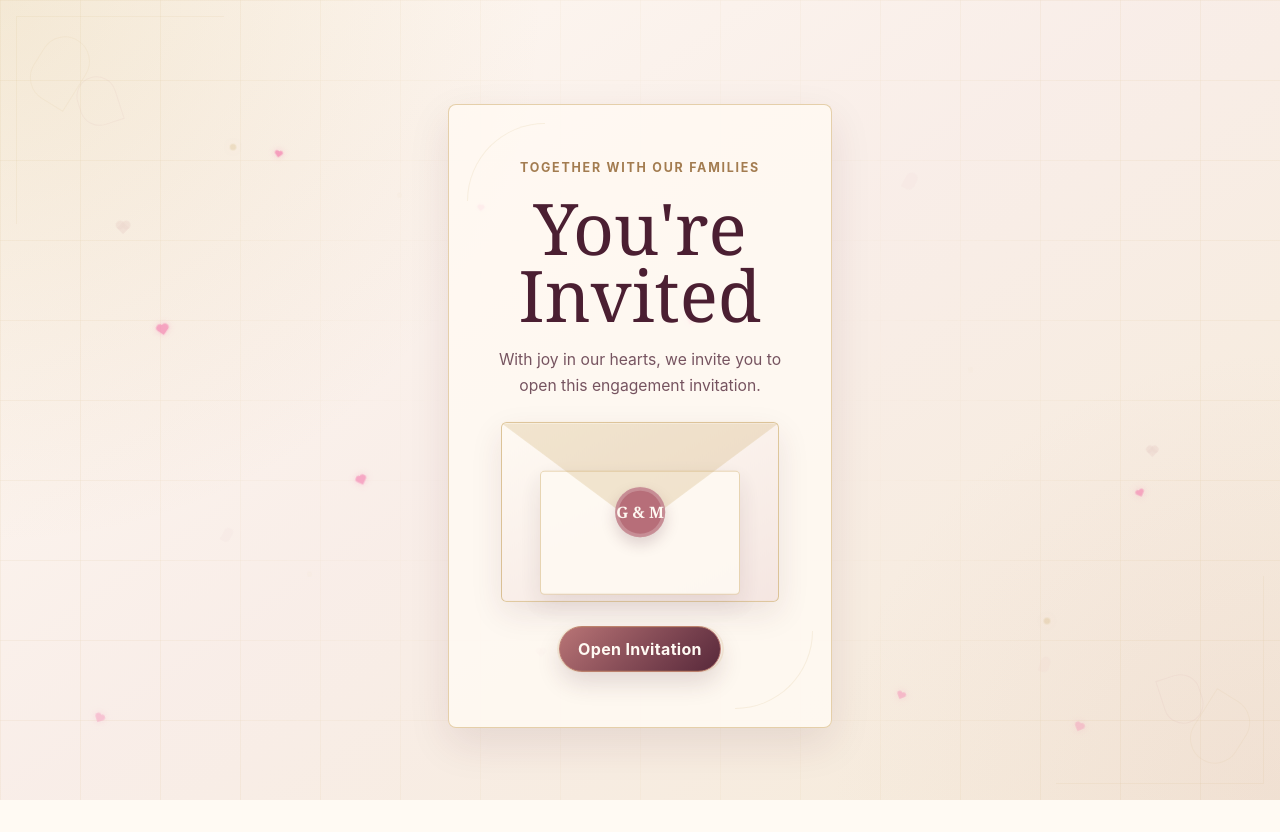
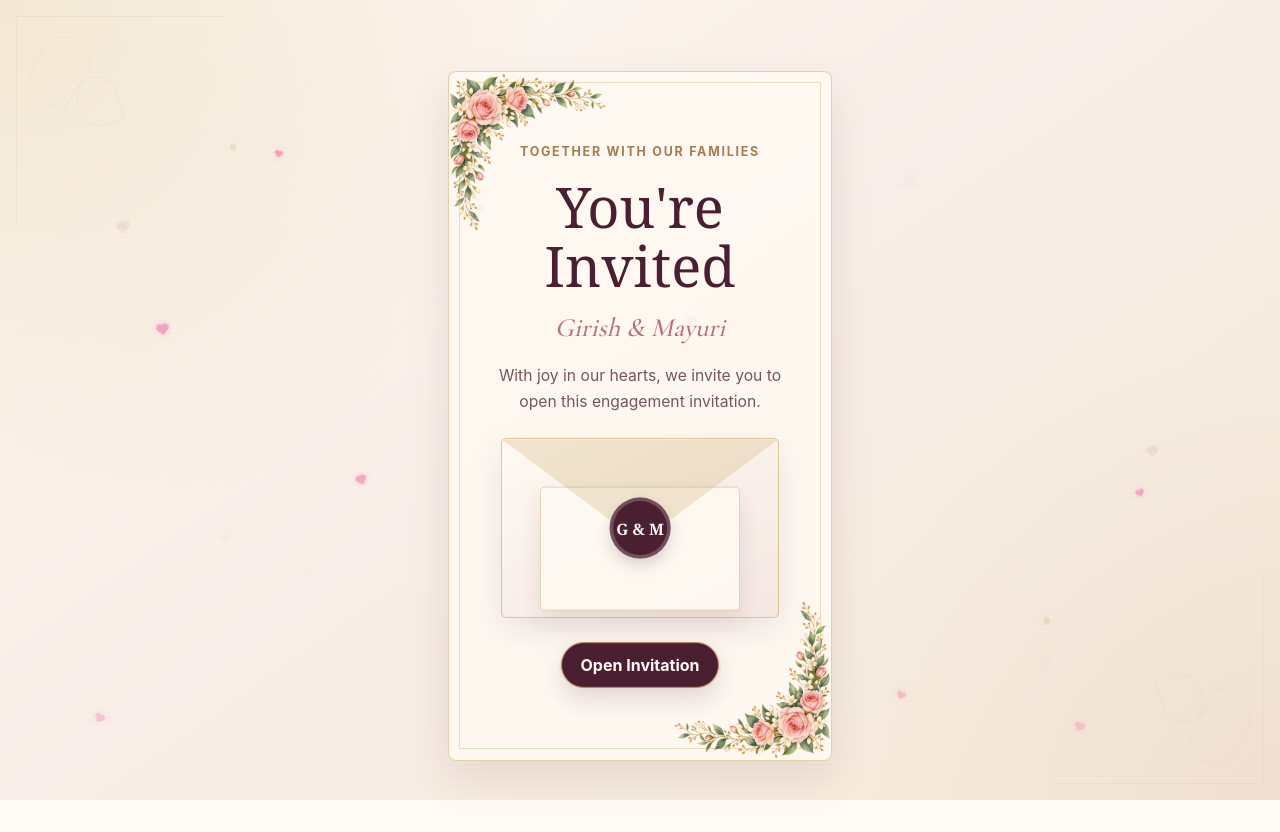
Before and after one commit to GIRISH7498/engagement-invitation, an Angular app: page / in a window 1280 px wide. Built offline with nearby package versions, Linux system fonts and the light colour scheme.

Commit message:
make invitation more robust

```diff
--- a/src/app/components/closing-section/closing-section.html
+++ b/src/app/components/closing-section/closing-section.html
@@ -1,6 +1,6 @@
 <section class="closing-panel" aria-labelledby="closing-heading">
-  <span class="floral-corner floral-corner-top" aria-hidden="true"></span>
-  <span class="floral-corner floral-corner-bottom" aria-hidden="true"></span>
+  <span class="botanical-corner" aria-hidden="true"></span>
+  <span class="botanical-corner botanical-corner-bottom" aria-hidden="true"></span>
 
   <p class="eyebrow">{{ labels().closingEyebrow }}</p>
   <h1 id="closing-heading">{{ messages().closingMessage }}</h1>
--- a/src/app/components/closing-section/closing-section.scss
+++ b/src/app/components/closing-section/closing-section.scss
@@ -6,10 +6,10 @@
 .closing-panel {
   position: relative;
   display: grid;
-  gap: 0.9rem;
+  gap: 1.25rem;
   width: min(100%, 30rem);
   margin-inline: auto;
-  padding: clamp(1.5rem, 5vw, 2.35rem) clamp(1.05rem, 4.5vw, 1.85rem);
+  padding: 4.5rem 1.5rem;
   overflow: hidden;
   text-align: center;
   background:
@@ -34,43 +34,6 @@
   border-radius: calc(var(--engagement-radius-card) - 0.12rem);
 }
 
-.floral-corner {
-  position: absolute;
-  width: 5rem;
-  aspect-ratio: 1;
-  opacity: 0.28;
-  pointer-events: none;
-  border: 1px solid var(--engagement-line-strong);
-  border-radius: 999px 0;
-}
-
-.floral-corner::before,
-.floral-corner::after {
-  position: absolute;
-  content: '';
-  border: 1px solid var(--engagement-line);
-  border-radius: 999px 0;
-}
-
-.floral-corner::before {
-  inset: 1rem 0.7rem 0.7rem 1rem;
-}
-
-.floral-corner::after {
-  inset: 2rem 1.45rem 1.45rem 2rem;
-}
-
-.floral-corner-top {
-  top: 0.75rem;
-  left: 0.75rem;
-}
-
-.floral-corner-bottom {
-  right: 0.75rem;
-  bottom: 0.75rem;
-  transform: rotate(180deg);
-}
-
 .eyebrow,
 h1,
 .supporting,
@@ -90,9 +53,9 @@ h1,
 h1 {
   color: var(--engagement-secondary);
   font-family: var(--engagement-font-names);
-  font-size: clamp(2.05rem, 8.8vw, 3.45rem);
+  font-size: 2.5rem;
   font-weight: 600;
-  line-height: 1.02;
+  line-height: 1.15;
   overflow-wrap: anywhere;
   text-wrap: balance;
   white-space: pre-line;
--- a/src/app/components/countdown/countdown.scss
+++ b/src/app/components/countdown/countdown.scss
@@ -12,16 +12,7 @@
   padding: clamp(1.35rem, 4.6vw, 2.05rem) clamp(1rem, 3.8vw, 1.65rem);
   overflow: hidden;
   text-align: center;
-  background:
-    linear-gradient(
-      180deg,
-      color-mix(in srgb, var(--engagement-bg) 97%, white),
-      color-mix(in srgb, var(--engagement-blush) 18%, var(--engagement-bg))
-    ),
-    var(--engagement-bg);
-  border: 1px solid color-mix(in srgb, var(--engagement-gold) 26%, transparent);
-  border-radius: var(--engagement-radius-card);
-  box-shadow: var(--engagement-shadow-soft);
+  background: transparent;
   animation: stage-in 560ms ease both;
 }
 
@@ -30,8 +21,7 @@
   inset: 0.55rem;
   content: '';
   pointer-events: none;
-  border: 1px solid color-mix(in srgb, var(--engagement-gold) 32%, transparent);
-  border-radius: calc(var(--engagement-radius-card) - 0.12rem);
+  border-block: 1px solid var(--engagement-line);
 }
 
 .eyebrow,
@@ -53,9 +43,9 @@ h1,
 h1 {
   color: var(--engagement-secondary);
   font-family: var(--engagement-font-names);
-  font-size: clamp(1.9rem, 8.4vw, 3.15rem);
+  font-size: 2.25rem;
   font-weight: 600;
-  line-height: 0.98;
+  line-height: 1.15;
 }
 
 .gold-divider {
@@ -86,7 +76,7 @@ h1 {
 
 .countdown-grid {
   display: grid;
-  grid-template-columns: repeat(2, minmax(0, 1fr));
+  grid-template-columns: repeat(4, minmax(0, 1fr));
   gap: 0.55rem;
 }
 
@@ -97,9 +87,12 @@ h1 {
   place-items: center;
   padding: 0.7rem 0.42rem;
   color: var(--engagement-text);
-  border-block: 1px solid var(--engagement-line);
-  background: color-mix(in srgb, var(--engagement-bg) 52%, transparent);
+  border-inline-end: 1px solid var(--engagement-line);
   animation: count-arrive 620ms ease both;
+}
+
+.count-unit:last-child {
+  border-inline-end: 0;
 }
 
 .count-unit:nth-child(2) {
@@ -117,15 +110,16 @@ h1 {
 .count-unit strong {
   color: var(--engagement-secondary);
   font-family: var(--engagement-font-names);
-  font-size: clamp(2.1rem, 10.5vw, 3.3rem);
+  font-size: 2rem;
+  font-variant-numeric: tabular-nums;
   line-height: 0.9;
 }
 
 .count-unit span {
   color: var(--engagement-gold-deep);
-  font-size: 0.68rem;
+  font-size: 0.6rem;
   font-weight: 700;
-  letter-spacing: 0.14em;
+  letter-spacing: 0;
   text-transform: uppercase;
 }
 
--- a/src/app/components/couple-reveal/couple-reveal.html
+++ b/src/app/components/couple-reveal/couple-reveal.html
@@ -2,8 +2,8 @@
   <p class="eyebrow">{{ labels().coupleEyebrow }}</p>
 
   <div class="portrait-frame">
-    <span class="frame-floral frame-floral-top" aria-hidden="true"></span>
-    <span class="frame-floral frame-floral-bottom" aria-hidden="true"></span>
+    <span class="botanical-corner" aria-hidden="true"></span>
+    <span class="botanical-corner botanical-corner-bottom" aria-hidden="true"></span>
 
     @if (couple().couplePhoto) {
       <img [src]="couple().couplePhoto" [alt]="photoAlt()" decoding="async" fetchpriority="high" />
--- a/src/app/components/couple-reveal/couple-reveal.scss
+++ b/src/app/components/couple-reveal/couple-reveal.scss
@@ -5,7 +5,7 @@
 
 .couple-reveal {
   display: grid;
-  gap: 0.75rem;
+  gap: 1.15rem;
   justify-items: center;
   width: min(100%, 24.5rem);
   margin-inline: auto;
@@ -29,10 +29,10 @@
 .portrait-frame {
   position: relative;
   width: min(70vw, 16.75rem);
-  aspect-ratio: 4 / 5;
-  padding: 0.38rem;
+  aspect-ratio: 0.925;
+  padding: 0.5rem;
   border: 1px solid color-mix(in srgb, var(--engagement-gold) 62%, transparent);
-  border-radius: 0.95rem;
+  border-radius: 0.5rem;
   background: var(--engagement-surface-soft);
   box-shadow:
     0 0.9rem 2.2rem color-mix(in srgb, var(--engagement-secondary) 12%, transparent),
@@ -44,13 +44,24 @@ img,
 .photo-placeholder {
   width: 100%;
   height: 100%;
-  border-radius: 0.68rem;
+  border-radius: 0.25rem;
   object-fit: contain;
 }
 
 img {
   display: block;
   animation: photo-zoom 900ms ease both 120ms;
+}
+
+.botanical-corner {
+  z-index: 1;
+  width: 5rem;
+  top: -1rem;
+  left: -1rem;
+}
+
+.botanical-corner-bottom {
+  inset: auto -1rem -1rem auto;
 }
 
 .photo-placeholder {
@@ -60,26 +71,6 @@ img {
   font-family: var(--engagement-font-display);
   font-size: clamp(2.4rem, 15vw, 4.8rem);
   background: linear-gradient(145deg, var(--engagement-bg), var(--engagement-blush));
-}
-
-.frame-floral {
-  position: absolute;
-  width: 4rem;
-  aspect-ratio: 1;
-  opacity: 0.34;
-  border: 1px solid var(--engagement-line-strong);
-  border-radius: 999px 0;
-}
-
-.frame-floral-top {
-  top: -0.75rem;
-  left: -0.75rem;
-}
-
-.frame-floral-bottom {
-  right: -0.75rem;
-  bottom: -0.75rem;
-  transform: rotate(180deg);
 }
 
 .names {
@@ -97,9 +88,9 @@ img {
   max-width: 100%;
   color: var(--engagement-secondary);
   font-family: var(--engagement-font-names);
-  font-size: clamp(2.05rem, 9.4vw, 3.8rem);
+  font-size: 3.25rem;
   font-weight: 600;
-  line-height: 0.96;
+  line-height: 1.05;
   overflow-wrap: anywhere;
   text-wrap: balance;
 }
--- a/src/app/components/decorative-background/decorative-background.scss
+++ b/src/app/components/decorative-background/decorative-background.scss
@@ -31,12 +31,13 @@
   position: absolute;
   inset: 0;
   content: '';
-  opacity: 0.24;
-  background-image:
-    linear-gradient(var(--engagement-line) 1px, transparent 1px),
-    linear-gradient(90deg, var(--engagement-line) 1px, transparent 1px);
-  background-size: 5rem 5rem;
-  mask-image: radial-gradient(circle at center, transparent 0, transparent 24%, black 72%);
+  opacity: 0.16;
+  background-image: repeating-linear-gradient(
+    0deg,
+    transparent,
+    transparent 3px,
+    var(--engagement-line) 4px
+  );
 }
 
 .spark,
--- a/src/app/components/event-details/event-details.html
+++ b/src/app/components/event-details/event-details.html
@@ -1,5 +1,7 @@
 <section class="event-details" aria-labelledby="engagement-details-heading">
   <article class="invitation-card">
+    <span class="botanical-corner" aria-hidden="true"></span>
+    <span class="botanical-corner botanical-corner-bottom" aria-hidden="true"></span>
     <p class="eyebrow">{{ event().title }}</p>
 
     <h1 id="engagement-details-heading" class="couple-title">
--- a/src/app/components/event-details/event-details.scss
+++ b/src/app/components/event-details/event-details.scss
@@ -7,13 +7,17 @@
   width: 100%;
 }
 
+.botanical-corner {
+  width: min(38%, 8rem);
+}
+
 .invitation-card {
   position: relative;
   display: grid;
-  gap: 0.82rem;
+  gap: 1.35rem;
   width: min(100%, 30rem);
   margin-inline: auto;
-  padding: clamp(1.35rem, 4.4vw, 2.1rem) clamp(1.05rem, 4vw, 1.85rem);
+  padding: 4.5rem 1.5rem 3rem;
   overflow: hidden;
   text-align: center;
   background:
@@ -61,9 +65,9 @@
   gap: 0.15rem 0.55rem;
   color: var(--engagement-secondary);
   font-family: var(--engagement-font-names);
-  font-size: clamp(2rem, 9vw, 3.95rem);
+  font-size: 3rem;
   font-weight: 600;
-  line-height: 0.94;
+  line-height: 1.1;
 }
 
 .couple-title span {
@@ -116,7 +120,7 @@
   display: grid;
   gap: 0.34rem;
   justify-items: center;
-  padding: 0.82rem 0;
+  padding: 1.15rem 0;
   border-block-start: 1px solid var(--engagement-line);
   animation: detail-arrive 620ms ease both;
 }
@@ -178,12 +182,12 @@ dd {
 }
 
 .date-day {
-  margin-block: 0.08rem;
+  margin-block: 0.5rem;
   color: var(--engagement-secondary);
   font-family: var(--engagement-font-names);
-  font-size: clamp(4rem, 18vw, 6.2rem);
+  font-size: 5.75rem;
   font-weight: 700;
-  line-height: 0.78;
+  line-height: 1;
   text-shadow: 0 0.45rem 1.35rem color-mix(in srgb, var(--engagement-gold) 12%, transparent);
 }
 
--- a/src/app/components/invitation-cover/invitation-cover.html
+++ b/src/app/components/invitation-cover/invitation-cover.html
@@ -5,11 +5,12 @@
   aria-labelledby="invitation-cover-heading"
   aria-describedby="invitation-cover-message"
 >
-  <span class="floral-corner floral-corner-top" aria-hidden="true"></span>
-  <span class="floral-corner floral-corner-bottom" aria-hidden="true"></span>
+  <span class="botanical-corner" aria-hidden="true"></span>
+  <span class="botanical-corner botanical-corner-bottom" aria-hidden="true"></span>
 
   <p class="family-line">{{ labels().coverFamilyLine }}</p>
   <h1 id="invitation-cover-heading">{{ labels().coverTitle }}</h1>
+  <p class="cover-names">{{ couple().coupleDisplayName }}</p>
   <p id="invitation-cover-message" class="message">{{ messages().welcomeMessage }}</p>
 
   <div class="envelope-wrap" aria-hidden="true">
--- a/src/app/components/invitation-cover/invitation-cover.scss
+++ b/src/app/components/invitation-cover/invitation-cover.scss
@@ -12,7 +12,7 @@
   width: min(100%, 24rem);
   min-height: min(78dvh, 41rem);
   margin-inline: auto;
-  padding: clamp(2rem, 7vw, 2.55rem) 1.25rem;
+  padding: 4.5rem 1.5rem;
   overflow: hidden;
   text-align: center;
   background: var(--engagement-surface);
@@ -20,28 +20,6 @@
   border-radius: var(--engagement-radius-card);
   box-shadow: var(--engagement-shadow-soft);
   animation: rise-in 620ms ease both;
-}
-
-.floral-corner {
-  position: absolute;
-  width: 4.9rem;
-  aspect-ratio: 1;
-  opacity: 0.28;
-  border-color: var(--engagement-line-strong);
-  border-style: solid;
-  border-radius: 999px 0;
-}
-
-.floral-corner-top {
-  top: 1.1rem;
-  left: 1.1rem;
-  border-width: 1px 0 0 1px;
-}
-
-.floral-corner-bottom {
-  right: 1.1rem;
-  bottom: 1.1rem;
-  border-width: 0 1px 1px 0;
 }
 
 .family-line,
@@ -61,9 +39,26 @@ h1 {
 h1 {
   color: var(--engagement-text);
   font-family: var(--engagement-font-display);
-  font-size: clamp(2.65rem, 14.2vw, 4.45rem);
+  font-size: 3.5rem;
   font-weight: 500;
-  line-height: 0.95;
+  line-height: 1.05;
+  overflow-wrap: anywhere;
+}
+
+.cover-names {
+  margin: 0;
+  max-width: 100%;
+  font: italic 1.65rem / 1.2 var(--engagement-font-names);
+  color: var(--engagement-primary);
+  overflow-wrap: anywhere;
+}
+
+.cover-card::before {
+  position: absolute;
+  inset: 0.65rem;
+  content: '';
+  border: 1px solid var(--engagement-line);
+  pointer-events: none;
 }
 
 .message {
@@ -74,7 +69,7 @@ h1 {
 }
 
 .envelope-wrap {
-  width: min(74vw, 17.4rem);
+  width: min(100%, 17.4rem);
   margin-block: 0.3rem 0.15rem;
   perspective: 48rem;
   animation: envelope-float 4.8s ease-in-out infinite;
@@ -127,14 +122,14 @@ h1 {
   z-index: 5;
   display: grid;
   place-items: center;
-  width: 3.1rem;
+  width: 3.8rem;
   aspect-ratio: 1;
   color: var(--engagement-bg);
   font-family: var(--engagement-font-display);
   font-size: 0.98rem;
   font-weight: 700;
   border-radius: 50%;
-  background: var(--engagement-primary);
+  background: var(--engagement-secondary);
   box-shadow:
     inset 0 0 0 0.22rem color-mix(in srgb, var(--engagement-bg) 22%, transparent),
     0 0.45rem 0.9rem color-mix(in srgb, var(--engagement-secondary) 18%, transparent);
--- a/src/styles.scss
+++ b/src/styles.scss
@@ -74,7 +74,9 @@ button:disabled {
   padding: 0.74rem 1.16rem;
   border-radius: 999px;
   font-weight: 700;
-  letter-spacing: 0.02em;
+  letter-spacing: 0;
+  max-width: 100%;
+  text-align: center;
   text-decoration: none;
   transition:
     transform 180ms ease,
@@ -85,11 +87,7 @@ button:disabled {
 .primary-action {
   color: var(--engagement-bg);
   border: 1px solid color-mix(in srgb, var(--engagement-primary) 76%, var(--engagement-gold));
-  background: linear-gradient(
-    135deg,
-    color-mix(in srgb, var(--engagement-primary) 88%, var(--engagement-gold)),
-    color-mix(in srgb, var(--engagement-secondary) 88%, var(--engagement-primary))
-  );
+  background: var(--engagement-secondary);
   box-shadow: 0 0.72rem 1.45rem color-mix(in srgb, var(--engagement-secondary) 15%, transparent);
 }
 
@@ -97,6 +95,21 @@ button:disabled {
   color: var(--engagement-secondary);
   border: 1px solid color-mix(in srgb, var(--engagement-gold) 34%, transparent);
   background: color-mix(in srgb, var(--engagement-bg) 82%, transparent);
+}
+
+.botanical-corner {
+  position: absolute;
+  top: 0;
+  left: 0;
+  width: min(42%, 10rem);
+  aspect-ratio: 1;
+  background: url('/assets/engagement/decorative/rose-corner.webp') top left / contain no-repeat;
+  pointer-events: none;
+}
+
+.botanical-corner-bottom {
+  inset: auto 0 0 auto;
+  transform: rotate(180deg);
 }
 
 .primary-action:hover,
```
Also changed, not shown: src/assets/engagement/decorative/README.md (added), src/assets/engagement/decorative/rose-corner.webp (added), 1 other file (tests, documents, lock files or other folders).
